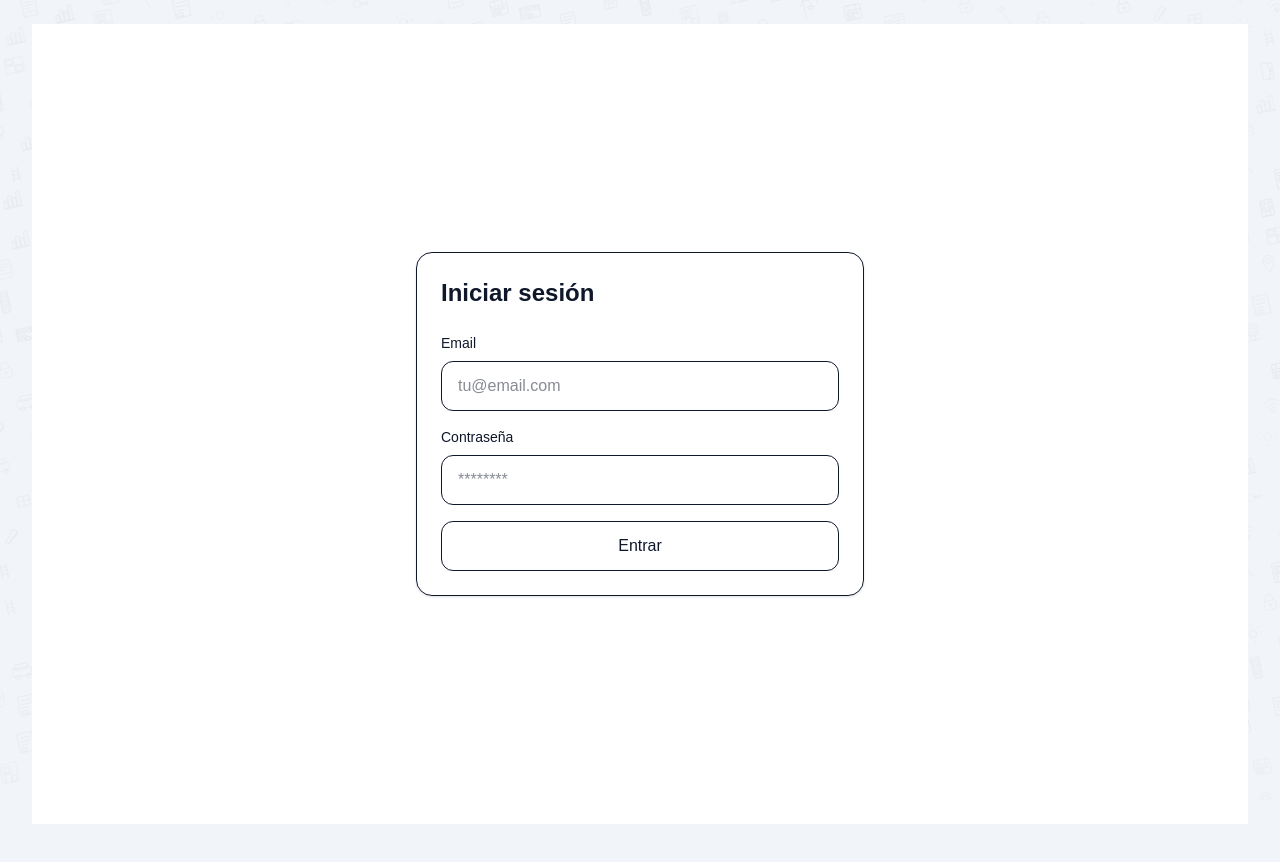
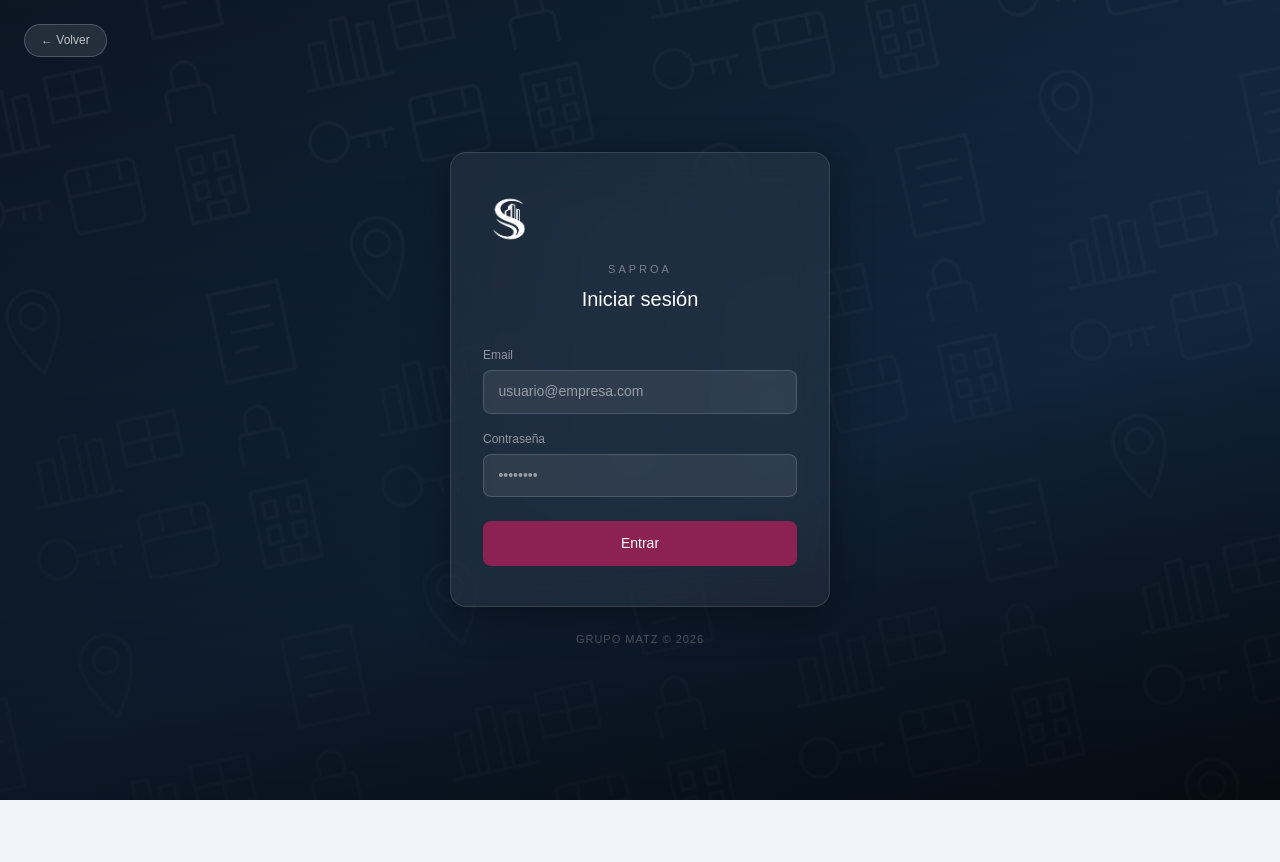
Before and after one commit to FranciscoMtz12/PropAdmin, a Next.js app: page /login in a window 1280 px wide. After the commit the page ends 800 px from the top, so only its background shows below. Built offline with nearby package versions, Linux system fonts and the light colour scheme; no server answers.

Commit message:
feat: login rediseñado glassmorphism + auto-redirect por rol en landing

```diff
--- a/app/login/page.tsx
+++ b/app/login/page.tsx
@@ -1,92 +1,317 @@
 "use client";
 
 import { useState } from "react";
+import { useRouter } from "next/navigation";
+import Image from "next/image";
 import { useForm } from "react-hook-form";
 import { zodResolver } from "@hookform/resolvers/zod";
 import { z } from "zod";
 import { supabase } from "@/lib/supabaseClient";
-import { useRouter } from "next/navigation";
 
-const loginSchema = z.object({
+const schema = z.object({
   email: z.string().min(1, "El email es obligatorio").email("Email inválido"),
   password: z.string().min(1, "La contraseña es obligatoria"),
 });
-type LoginValues = z.infer<typeof loginSchema>;
+type FormValues = z.infer<typeof schema>;
 
 export default function LoginPage() {
   const router = useRouter();
-
-  const [msg, setMsg] = useState("");
-
+  const [error, setError] = useState("");
   const {
     register,
     handleSubmit,
     formState: { errors, isSubmitting },
-  } = useForm<LoginValues>({
-    resolver: zodResolver(loginSchema),
-    defaultValues: { email: "", password: "" },
+  } = useForm<FormValues>({
+    resolver: zodResolver(schema),
   });
 
-  const onSubmit = handleSubmit(async (data) => {
-    setMsg("");
-
-    const { error } = await supabase.auth.signInWithPassword({
-      email: data.email,
+  async function onSubmit(data: FormValues) {
+    setError("");
+    const { error: err } = await supabase.auth.signInWithPassword({
+      email: data.email.toLowerCase().trim(),
       password: data.password,
     });
-
-    if (error) {
-      setMsg(error.message);
+    if (err) {
+      setError("Credenciales incorrectas");
       return;
     }
-
     router.push("/dashboard");
-  });
+  }
 
   return (
-    <div className="min-h-screen flex items-center justify-center bg-white">
+    <div
+      style={{
+        position: "fixed",
+        inset: 0,
+        background:
+          "linear-gradient(160deg, #0d1b2a 0%, #1c3a5e 60%, #0d1b2a 100%)",
+        display: "flex",
+        flexDirection: "column",
+        alignItems: "center",
+        justifyContent: "center",
+        fontFamily: "var(--font-sans, sans-serif)",
+        padding: "1rem",
+      }}
+    >
+      {/* Textura igual que la landing */}
+      <svg
+        style={{
+          position: "absolute",
+          inset: 0,
+          width: "100%",
+          height: "100%",
+          opacity: 0.04,
+          pointerEvents: "none",
+        }}
+        viewBox="0 0 400 600"
+        preserveAspectRatio="xMidYMid slice"
+        xmlns="http://www.w3.org/2000/svg"
+      >
+        <defs>
+          <pattern
+            id="lp"
+            x="0"
+            y="0"
+            width="110"
+            height="110"
+            patternUnits="userSpaceOnUse"
+            patternTransform="rotate(-12)"
+          >
+            <g
+              fill="none"
+              stroke="#ffffff"
+              strokeWidth="1.1"
+              strokeLinecap="round"
+              strokeLinejoin="round"
+            >
+              <rect x="8" y="8" width="18" height="24" />
+              <rect x="11" y="12" width="4" height="5" />
+              <rect x="19" y="12" width="4" height="5" />
+              <rect x="11" y="20" width="4" height="5" />
+              <rect x="19" y="20" width="4" height="5" />
+              <rect x="14" y="27" width="6" height="5" />
+              <circle cx="55" cy="16" r="6" />
+              <line x1="61" y1="16" x2="75" y2="16" />
+              <line x1="72" y1="16" x2="72" y2="21" />
+              <line x1="67" y1="16" x2="67" y2="20" />
+              <rect x="8" y="55" width="22" height="28" />
+              <line x1="13" y1="62" x2="26" y2="62" />
+              <line x1="13" y1="68" x2="26" y2="68" />
+              <line x1="13" y1="74" x2="20" y2="74" />
+              <path d="M55 50 a8 8 0 0 1 16 0 c0 8-8 18-8 18 s-8-10-8-18z" />
+              <circle cx="63" cy="50" r="4" />
+              <rect x="8" y="100" width="14" height="12" rx="2" />
+              <path d="M11 100 v-4 a4 4 0 0 1 8 0 v4" />
+              <rect x="82" y="8" width="22" height="20" rx="2" />
+              <line x1="82" y1="16" x2="104" y2="16" />
+              <line x1="89" y1="8" x2="89" y2="14" />
+              <line x1="99" y1="8" x2="99" y2="14" />
+              <rect x="82" y="88" width="18" height="14" />
+              <line x1="91" y1="88" x2="91" y2="102" />
+              <line x1="82" y1="95" x2="100" y2="95" />
+              <rect x="55" y="95" width="5" height="14" />
+              <rect x="63" y="89" width="5" height="20" />
+              <rect x="71" y="92" width="5" height="17" />
+              <line x1="52" y1="109" x2="79" y2="109" />
+            </g>
+          </pattern>
+        </defs>
+        <rect width="400" height="600" fill="url(#lp)" />
+      </svg>
+
+      {/* Overlay */}
+      <div
+        style={{
+          position: "absolute",
+          inset: 0,
+          background:
+            "linear-gradient(to top, rgba(0,0,0,.6) 0%, rgba(0,0,0,.2) 100%)",
+          pointerEvents: "none",
+        }}
+      />
+
+      {/* Botón volver */}
+      <button
+        type="button"
+        onClick={() => router.push("/")}
+        style={{
+          position: "absolute",
+          top: "1.5rem",
+          left: "1.5rem",
+          background: "rgba(255,255,255,.1)",
+          border: "1px solid rgba(255,255,255,.2)",
+          color: "rgba(255,255,255,.7)",
+          borderRadius: 20,
+          padding: ".4rem 1rem",
+          fontSize: 12,
+          cursor: "pointer",
+          zIndex: 2,
+        }}
+      >
+        ← Volver
+      </button>
+
+      {/* Card de login */}
+      <div
+        style={{
+          position: "relative",
+          zIndex: 2,
+          background: "rgba(255,255,255,.06)",
+          backdropFilter: "blur(20px)",
+          border: "1px solid rgba(255,255,255,.12)",
+          borderRadius: 16,
+          padding: "2.5rem 2rem",
+          width: "100%",
+          maxWidth: 380,
+          boxShadow: "0 8px 40px rgba(0,0,0,.4)",
+        }}
+      >
+        {/* Logo + título */}
+        <div style={{ textAlign: "center", marginBottom: "2rem" }}>
+          <Image
+            src="/brands/saproa/saproa-icon-dark.png"
+            alt="SAPROA"
+            width={52}
+            height={52}
+            style={{ objectFit: "contain", marginBottom: "1rem" }}
+          />
+          <div
+            style={{
+              fontSize: 11,
+              color: "rgba(255,255,255,.4)",
+              letterSpacing: "3px",
+              marginBottom: ".4rem",
+            }}
+          >
+            SAPROA
+          </div>
+          <div style={{ fontSize: 20, fontWeight: 500, color: "#fff" }}>
+            Iniciar sesión
+          </div>
+        </div>
+
+        {/* Form */}
         <form
-        onSubmit={onSubmit}
-        className="w-full max-w-md rounded-2xl border p-6 shadow-sm"
+          onSubmit={handleSubmit(onSubmit)}
+          style={{ display: "flex", flexDirection: "column", gap: "1rem" }}
         >
-        <h1 className="text-2xl font-bold mb-6">Iniciar sesión</h1>
-
-        <div className="mb-4">
-          <label className="block mb-2 text-sm">Email</label>
+          <div>
+            <label
+              style={{
+                fontSize: 12,
+                color: "rgba(255,255,255,.5)",
+                display: "block",
+                marginBottom: 6,
+              }}
+            >
+              Email
+            </label>
             <input
+              {...register("email")}
               type="email"
-            className="w-full border rounded-xl px-4 py-3"
-            placeholder="tu@email.com"
-            {...register("email")}
+              autoComplete="email"
+              placeholder="usuario@empresa.com"
+              style={{
+                width: "100%",
+                padding: ".65rem .9rem",
+                background: "rgba(255,255,255,.08)",
+                border: "1px solid rgba(255,255,255,.15)",
+                borderRadius: 8,
+                color: "#fff",
+                fontSize: 14,
+                outline: "none",
+              }}
             />
             {errors.email && (
-            <p className="text-red-600 text-xs mt-1">{errors.email.message}</p>
+              <p style={{ fontSize: 11, color: "#f87171", marginTop: 4 }}>
+                {errors.email.message}
+              </p>
             )}
           </div>
 
-        <div className="mb-4">
-          <label className="block mb-2 text-sm">Contraseña</label>
+          <div>
+            <label
+              style={{
+                fontSize: 12,
+                color: "rgba(255,255,255,.5)",
+                display: "block",
+                marginBottom: 6,
+              }}
+            >
+              Contraseña
+            </label>
             <input
+              {...register("password")}
               type="password"
-            className="w-full border rounded-xl px-4 py-3"
-            placeholder="********"
-            {...register("password")}
+              autoComplete="current-password"
+              placeholder="••••••••"
+              style={{
+                width: "100%",
+                padding: ".65rem .9rem",
+                background: "rgba(255,255,255,.08)",
+                border: "1px solid rgba(255,255,255,.15)",
+                borderRadius: 8,
+                color: "#fff",
+                fontSize: 14,
+                outline: "none",
+              }}
             />
             {errors.password && (
-            <p className="text-red-600 text-xs mt-1">{errors.password.message}</p>
+              <p style={{ fontSize: 11, color: "#f87171", marginTop: 4 }}>
+                {errors.password.message}
+              </p>
             )}
           </div>
 
-        {msg && <p className="text-red-600 text-sm mb-4">{msg}</p>}
+          {error && (
+            <div
+              style={{
+                background: "rgba(239,68,68,.15)",
+                border: "1px solid rgba(239,68,68,.3)",
+                borderRadius: 8,
+                padding: ".6rem .9rem",
+                fontSize: 13,
+                color: "#fca5a5",
+              }}
+            >
+              {error}
+            </div>
+          )}
 
           <button
             type="submit"
             disabled={isSubmitting}
-          className="w-full rounded-xl border px-4 py-3 font-medium"
+            style={{
+              marginTop: ".5rem",
+              padding: ".75rem",
+              background: isSubmitting ? "rgba(139,34,82,.5)" : "#8B2252",
+              border: "none",
+              borderRadius: 8,
+              color: "#fff",
+              fontSize: 14,
+              fontWeight: 500,
+              cursor: isSubmitting ? "not-allowed" : "pointer",
+              transition: "background .2s",
+            }}
           >
             {isSubmitting ? "Iniciando sesión..." : "Entrar"}
           </button>
         </form>
       </div>
+
+      {/* Footer */}
+      <div
+        style={{
+          position: "relative",
+          zIndex: 2,
+          marginTop: "1.5rem",
+          fontSize: 11,
+          color: "rgba(255,255,255,.25)",
+          letterSpacing: 1,
+        }}
+      >
+        GRUPO MATZ © {new Date().getFullYear()}
+      </div>
+    </div>
   );
 }
--- a/app/page.tsx
+++ b/app/page.tsx
@@ -4,6 +4,7 @@ import { useEffect, useState } from "react";
 import { useRouter } from "next/navigation";
 import Image from "next/image";
 import { useTheme } from "@/contexts/ThemeContext";
+import { useCurrentUser } from "@/contexts/UserContext";
 
 const ROLES = [
   {
@@ -41,15 +42,17 @@ export default function LandingPage() {
   const [active, setActive] = useState<string | null>(null);
   const [fading, setFading] = useState(false);
 
-  // Si ya hay sesión activa, redirigir
+  const { user, loading } = useCurrentUser();
+
   useEffect(() => {
-    import("@/lib/supabaseClient").then(({ supabase }) => {
-      supabase.auth.getSession().then(({ data }) => {
-        if (!data.session) return;
-        // Tiene sesión — dejar que RouteGuard decida
-      });
-    });
-  }, []);
+    if (loading) return;
+    if (!user) return;
+    // Ya tiene sesión — redirigir según rol del UserContext
+    const role = user.role as string;
+    if (role === "tenant") { router.replace("/portal/dashboard"); return; }
+    if (role === "field")  { router.replace("/campo/dashboard");  return; }
+    router.replace("/dashboard");
+  }, [user, loading, router]);
 
   const current = ROLES.find((r) => r.id === active);
 
```
Lines whose indentation alone changed are shown as unchanged.
